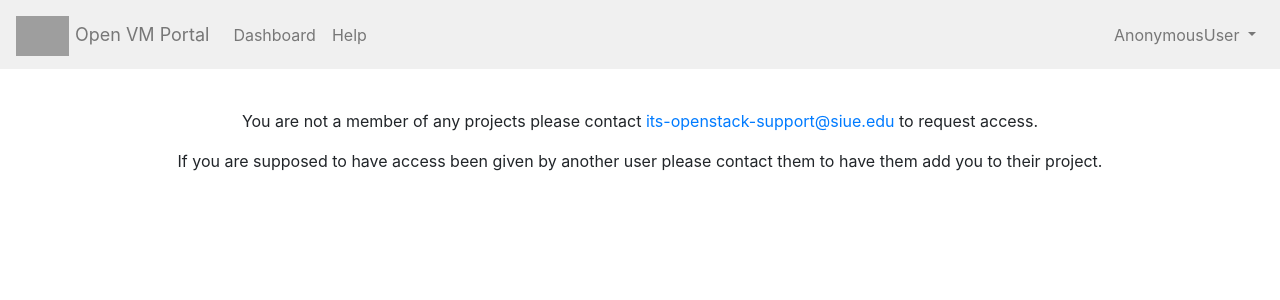
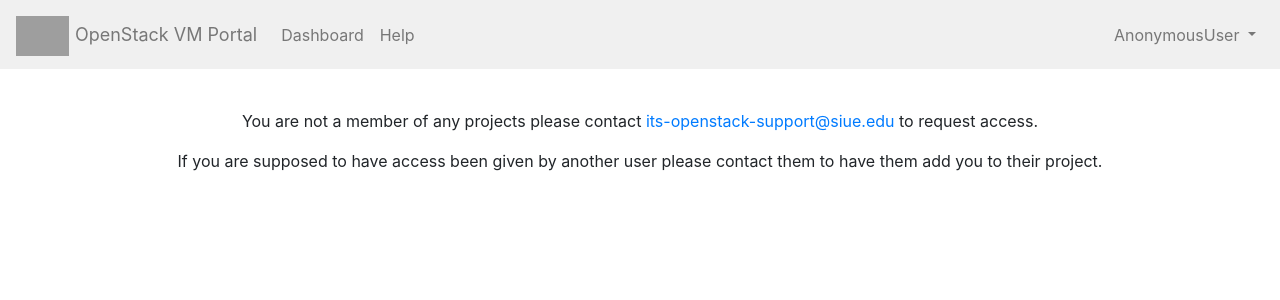
Before and after one commit to SIUE-ITS/OVMP, a Django app: page /dashboard/ in a window 1280 px wide. Shown: the top 300 px of the page. Run offline with Django 3.2, Linux system fonts and the light colour scheme; parts of the project's set-up code (start-up, migrations or seed data) failed here and were passed over; some libraries are stand-ins or nearby versions; grey boxes are pictures that could not be loaded.

Commit message:
Remove SIUE and change to OpenStack

```diff
--- a/templates/base.html
+++ b/templates/base.html
@@ -3,7 +3,7 @@
 <html>
   <head>
     <meta charset="utf-8">
-    <title>{% block title %}SIUE Open VM Portal{% endblock %}</title>
+    <title>{% block title %}OpenStack VM Portal{% endblock %}</title>
     <meta name="viewport" content="width=device-width, initial-scale=1">
     <link rel="stylesheet" href="https://maxcdn.bootstrapcdn.com/bootstrap/4.3.1/css/bootstrap.min.css">
     <link rel="stylesheet" href="https://cdnjs.cloudflare.com/ajax/libs/font-awesome/4.7.0/css/font-awesome.min.css">
@@ -22,7 +22,7 @@
     <div class="navbar-header">
       <a class="navbar-brand navbar-brand-logo" style="color: #777777;" href="{% url 'dashboard:dashboard' %}"><img src="/static/images/logo.png" alt="SIUE" height="40">
           <span class="navbar-text" style="font-size: 18px; color: #777777;">
-           Open VM Portal
+           OpenStack VM Portal
         </span>
       </a>
     </div>
```
